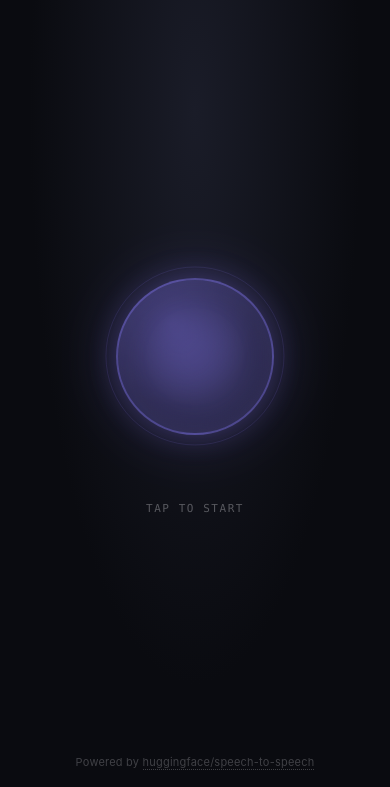
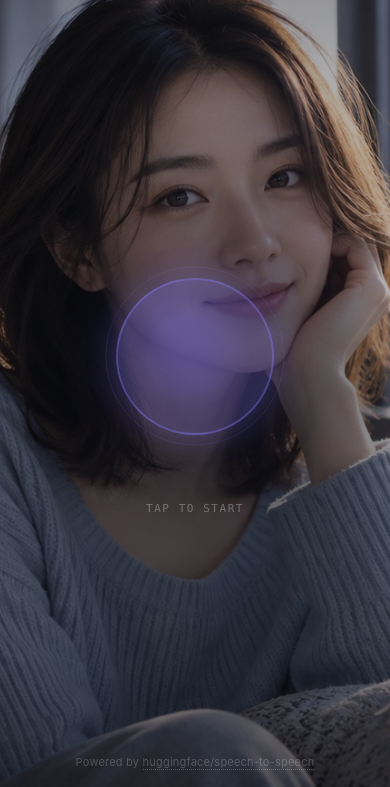
Before and after one commit to qinsg/ai-girlfriend, a website with bundled scripts: page demo/index.html in a window 390 px wide. Shown: the part 57-844 px from the top of the page. Built offline with nearby package versions, Linux system fonts and the light colour scheme; files whose address does not match are found by name.

Commit message:
Add companion background and interface previews

```diff
--- a/demo/style.css
+++ b/demo/style.css
@@ -62,7 +62,7 @@ body {
 
 body {
   font-family: "Inter", system-ui, -apple-system, BlinkMacSystemFont, "Segoe UI", Roboto, sans-serif;
-  background: radial-gradient(ellipse at 50% 20%, #1a1c28 0%, var(--bg) 60%);
+  background: var(--bg);
   color: var(--text);
   min-height: 100vh;
   overflow-x: hidden;
@@ -86,6 +86,43 @@ a:hover {
   display: grid;
   grid-template-rows: auto 1fr auto;
   min-height: 100vh;
+  position: relative;
+  isolation: isolate;
+}
+
+#app::before,
+#app::after {
+  content: "";
+  position: fixed;
+  inset: 0;
+  pointer-events: none;
+}
+
+#app::before {
+  z-index: -2;
+  background: url("assets/companion-hero.jpg") 58% center / cover no-repeat;
+  filter: saturate(0.86) contrast(1.03);
+  transform: scale(1.01);
+}
+
+#app::after {
+  z-index: -1;
+  background:
+    radial-gradient(circle at 50% 52%, rgba(7, 8, 14, 0.48) 0 18%, rgba(7, 8, 14, 0.18) 36%, transparent 56%),
+    linear-gradient(90deg, rgba(6, 7, 12, 0.82) 0%, rgba(6, 7, 12, 0.58) 44%, rgba(6, 7, 12, 0.18) 76%, rgba(6, 7, 12, 0.28) 100%),
+    linear-gradient(180deg, rgba(6, 7, 12, 0.35) 0%, rgba(6, 7, 12, 0.08) 48%, rgba(6, 7, 12, 0.62) 100%);
+}
+
+@media (max-width: 600px) {
+  #app::before {
+    background-position: 90% center;
+  }
+
+  #app::after {
+    background:
+      radial-gradient(circle at 50% 52%, rgba(7, 8, 14, 0.54) 0 20%, rgba(7, 8, 14, 0.24) 42%, transparent 64%),
+      linear-gradient(180deg, rgba(6, 7, 12, 0.48) 0%, rgba(6, 7, 12, 0.12) 42%, rgba(6, 7, 12, 0.66) 100%);
+  }
 }
 
 .hidden {
```
Also changed, not shown: README.md, demo/assets/companion-hero.jpg (added), docs/screenshots/home-desktop.png (added), docs/screenshots/home-mobile.png (added), docs/screenshots/settings-desktop.png (added).
